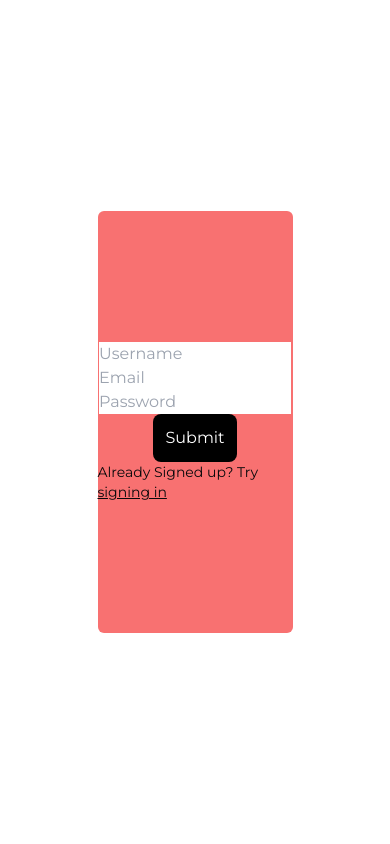
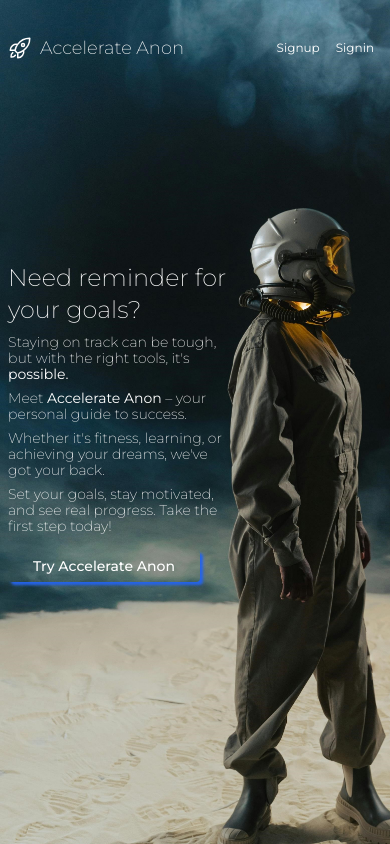
Before and after one commit to Aditya-Rawat01/accelerate-anon, a React (Vite) app: page / in a window 390 px wide. Built offline with nearby package versions, Linux system fonts and the light colour scheme.

Commit message:
landing-mobile

```diff
--- a/src/pages/homepage.tsx
+++ b/src/pages/homepage.tsx
@@ -1,8 +1,45 @@
+import { Link } from "react-router-dom";
 import { Signup } from "./signup";
-
+import accelerate from '../assets/accelerate.jpg'
+import pexels from '../assets/pexels.jpg'
 export function Homepage() {
     return (
-    <div className='flex items-center justify-center h-screen'>
+    <div className='h-screen'>
+      <div className="absolute z-20 topbar w-full h-24 text-white flex items-center justify-between p-2 sm:p-5">
+        <div className="flex gap-2 items-center">
+            <svg xmlns="http://www.w3.org/2000/svg" fill="none" viewBox="0 0 24 24" strokeWidth="1.5" stroke="currentColor" className="size-6">
+            <path strokeLinecap="round" strokeLinejoin="round" d="M15.59 14.37a6 6 0 0 1-5.84 7.38v-4.8m5.84-2.58a14.98 14.98 0 0 0 6.16-12.12A14.98 14.98 0 0 0 9.631 8.41m5.96 5.96a14.926 14.926 0 0 1-5.841 2.58m-.119-8.54a6 6 0 0 0-7.381 5.84h4.8m2.581-5.84a14.927 14.927 0 0 0-2.58 5.84m2.699 2.7c-.103.021-.207.041-.311.06a15.09 15.09 0 0 1-2.448-2.448 14.9 14.9 0 0 1 .06-.312m-2.24 2.39a4.493 4.493 0 0 0-1.757 4.306 4.493 4.493 0 0 0 4.306-1.758M16.5 9a1.5 1.5 0 1 1-3 0 1.5 1.5 0 0 1 3 0Z" />
+            </svg>
+            <p className="text-lg sm:text-xl font-extralight">Accelerate Anon</p>
+
+        </div>
+        <div className="w-fit flex sm:gap-5 items-center  text-xs sm:text-base">
+          <Link to={"/signup"} className="hover:bg-white hover:text-black p-2 rounded-sm">Signup</Link>
+          <Link to={"/signin"} className="hover:bg-white hover:text-black p-2 rounded-sm">Signin</Link>
+        </div>
+      </div>
+
+
+
+
+        <div className="absolute top-0 bg-custom w-screen h-screen bg-cover bg-left bg-no-repeat flex flex-col text-white justify-center">
+        <div className="text-sm w-3/5 flex flex-col gap-2 pl-2 text-[13px] font-extralight leading-4">
+          <p className="text-[24px] font-extralight leading-8">Need reminder for your goals?</p>
+          <p>Staying on track can be tough, but with the right tools, it's <strong>possible.</strong></p>
+          <p>Meet <strong>Accelerate Anon</strong> – your personal guide to success.</p>
+          <p>Whether it's fitness, learning, or achieving your dreams, we've got your back.</p>
+          <p>Set your goals, stay motivated, and see real progress. Take the first step today!</p>
+          <button className="bg-transparent text-white rounded p-2 shadow-custom font-medium w-48 mt-2 hover:bg-yellow-500">Try Accelerate Anon</button>
+        </div>
+        </div>
+
+
+        <div className="w-full bg-white h-24"></div>
+        hero page with accelerate anon
+
+        2nd page shows every detail
+
+        last page will be contact
         <Signup/>
       </div>)
 }
--- a/tailwind.config.js
+++ b/tailwind.config.js
@@ -7,6 +7,15 @@ export default {
   ],
   theme: {
   	extend: {
+		backgroundImage:{
+			'custom':"url('./assets/pexels.jpg')"
+		},
+		boxShadow:{
+			'custom':'3px 3px 3px #2563eb'
+		},
+		backgroundPosition: {
+			'custom-left': '30px 0px',
+		  },
   		borderRadius: {
   			lg: 'var(--radius)',
   			md: 'calc(var(--radius) - 2px)',
```
Also changed, not shown: src/assets/accelerate.jpg (added), src/assets/pexels.jpg (added).
